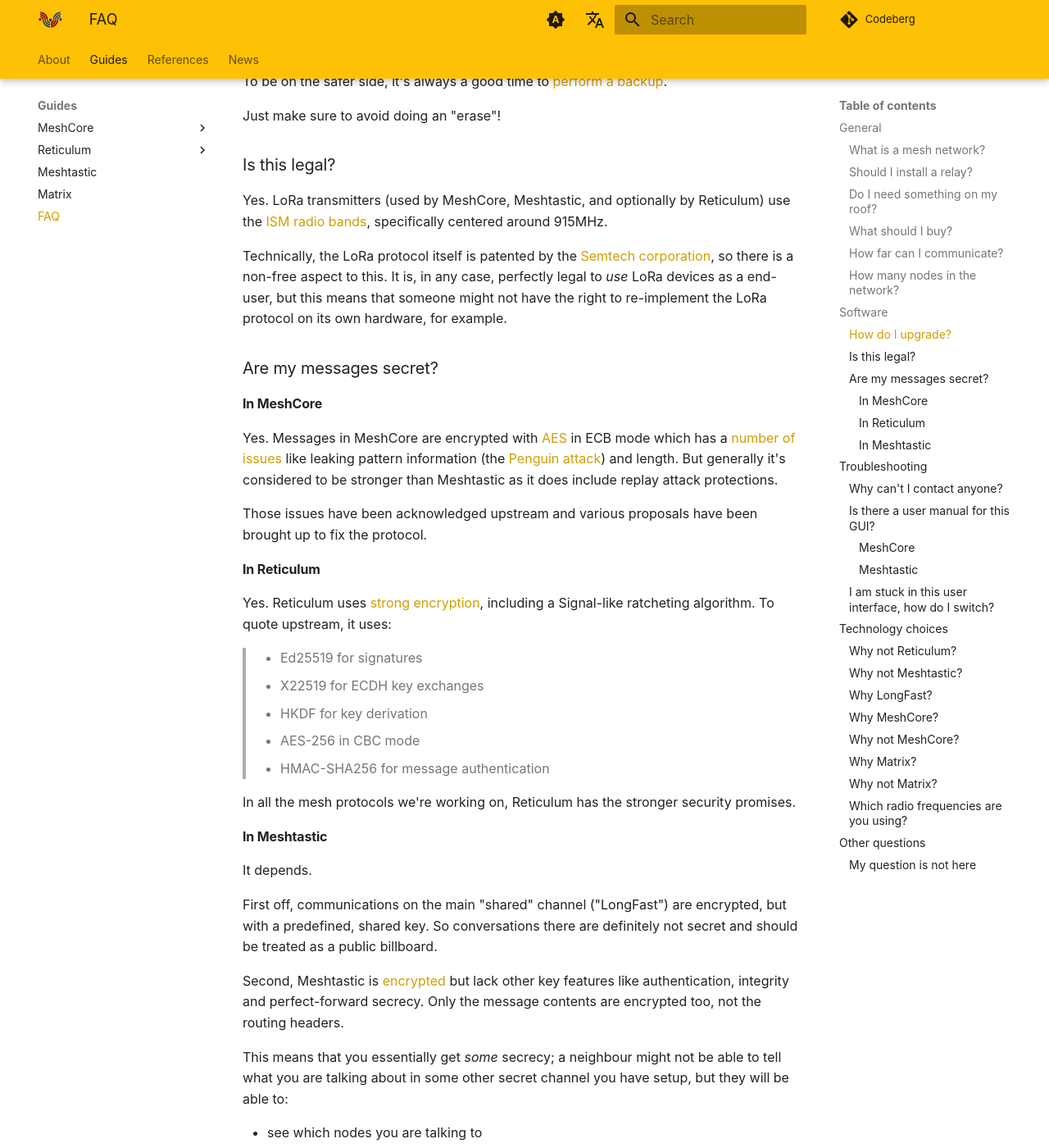
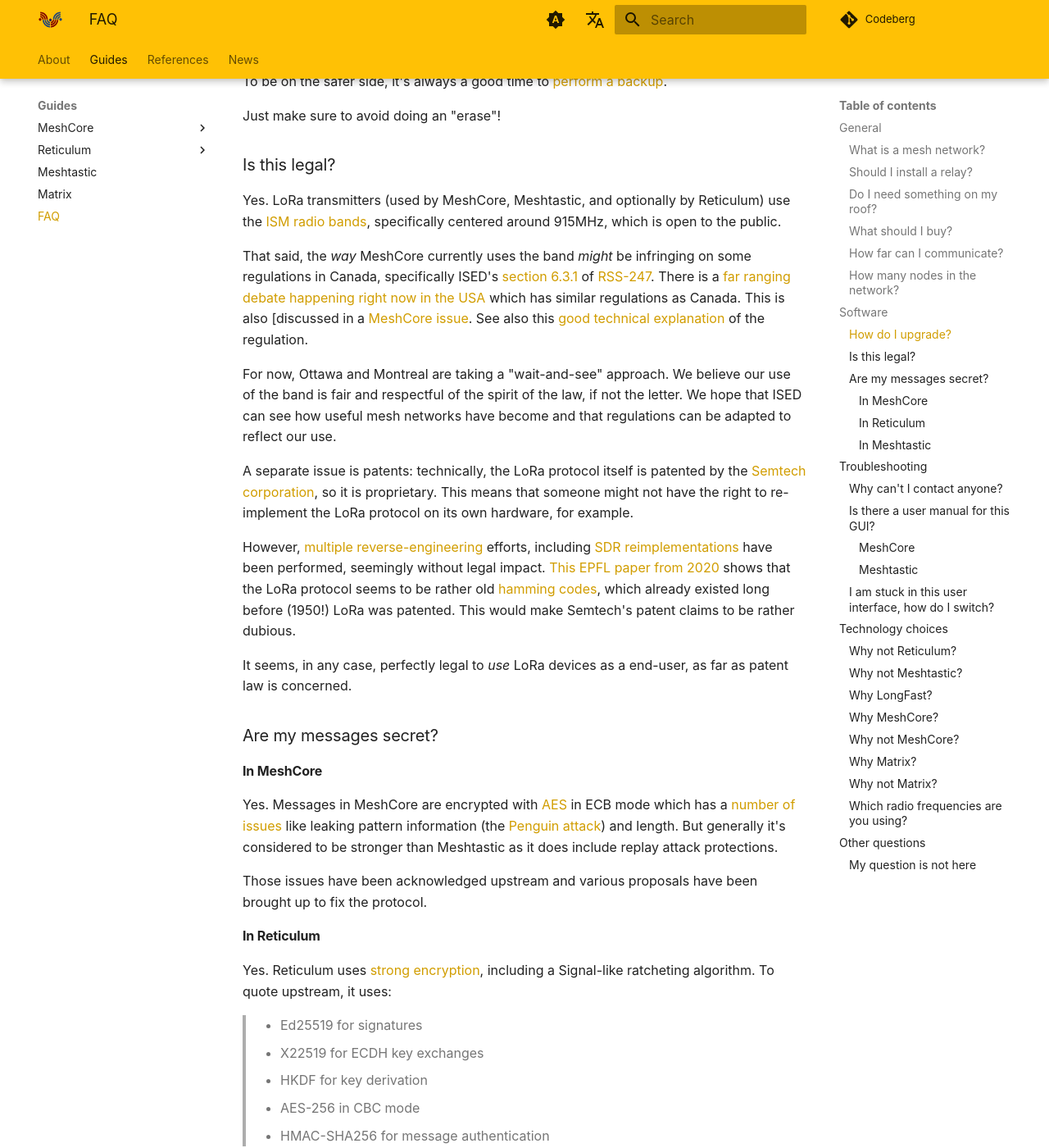
Before and after one commit to ReseauLibre/lora.reseaulibre.ca, an MkDocs documentation site: the page built from docs/guides/faq.md, in a window 1280 px wide and 1400 px high, scrolled down 2948 px. Shown: the whole window at 82% size. Built offline with MkDocs 1.6.1 and Material for MkDocs 9.7.7, drawn with Linux system fonts in a browser that asks for light colours; plug-ins that fetch from the network failed and are left out; comment, search, counter and statistics services are not loaded.

Commit message:
document the legal issues around meshcore500

```diff
--- a/docs/guides/faq.md
+++ b/docs/guides/faq.md
@@ -129,13 +129,35 @@
 
 Yes. LoRa transmitters (used by MeshCore, Meshtastic, and optionally
 by Reticulum) use the [ISM radio bands](https://en.wikipedia.org/wiki/ISM_radio_band), specifically centered
-around 915MHz.
+around 915MHz, which is open to the public.
 
-Technically, the LoRa protocol itself is patented by the [Semtech
-corporation](https://en.wikipedia.org/wiki/Semtech), so there is a non-free aspect to this. It is, in any
-case, perfectly legal to *use* LoRa devices as a end-user, but this
+That said, the *way* MeshCore currently uses the band *might* be
+infringing on some regulations in Canada, specifically ISED's [section
+6.3.1](https://ised-isde.canada.ca/site/spectrum-management-telecommunications/en/devices-and-equipment/radio-equipment-standards/radio-standards-specifications-rss/rss-247-digital-transmission-systems-dtss-frequency-hopping-systems-fhss-and-licence-exempt-local#s6.3.1) of [RSS-247](https://ised-isde.canada.ca/site/spectrum-management-telecommunications/en/devices-and-equipment/radio-equipment-standards/radio-standards-specifications-rss/rss-247-digital-transmission-systems-dtss-frequency-hopping-systems-fhss-and-licence-exempt-local). There is a [far ranging debate happening
+right now in the USA](https://hackaday.com/2026/09/17/fcc-ism-rules-may-shatter-lora-mesh-communities/) which has similar regulations as Canada. This
+is also [discussed in a [MeshCore issue](https://github.com/meshcore-dev/MeshCore/issues/945). See also this [good
+technical explanation](https://beala.substack.com/p/the-fcc-want-me-to-use-more-bandwidth) of the regulation.
+
+For now, Ottawa and Montreal are taking a "wait-and-see" approach. We
+believe our use of the band is fair and respectful of the spirit of
+the law, if not the letter. We hope that ISED can see how useful mesh
+networks have become and that regulations can be adapted to reflect
+our use.
+
+A separate issue is patents: technically, the LoRa protocol itself is
+patented by the [Semtech corporation](https://en.wikipedia.org/wiki/Semtech), so it is proprietary. This
 means that someone might not have the right to re-implement the LoRa
 protocol on its own hardware, for example.
+
+However, [multiple](https://dl.acm.org/doi/10.1145/3546869) [reverse-engineering](https://www.epfl.ch/labs/tcl/wp-content/uploads/2020/02/Reverse_Eng_Report.pdf) efforts, including
+[SDR reimplementations](https://ieeexplore.ieee.org/document/9154273) have been performed, seemingly without
+legal impact. [This EPFL paper from 2020](https://www.epfl.ch/labs/tcl/wp-content/uploads/2020/02/Reverse_Eng_Report.pdf) shows that the LoRa
+protocol seems to be rather old [hamming codes](https://en.wikipedia.org/wiki/Hamming_code), which already
+existed long before (1950!) LoRa was patented. This would make
+Semtech's patent claims to be rather dubious.
+
+It seems, in any case, perfectly legal to *use* LoRa devices as a
+end-user, as far as patent law is concerned.
 
 ### Are my messages secret?
 
```
